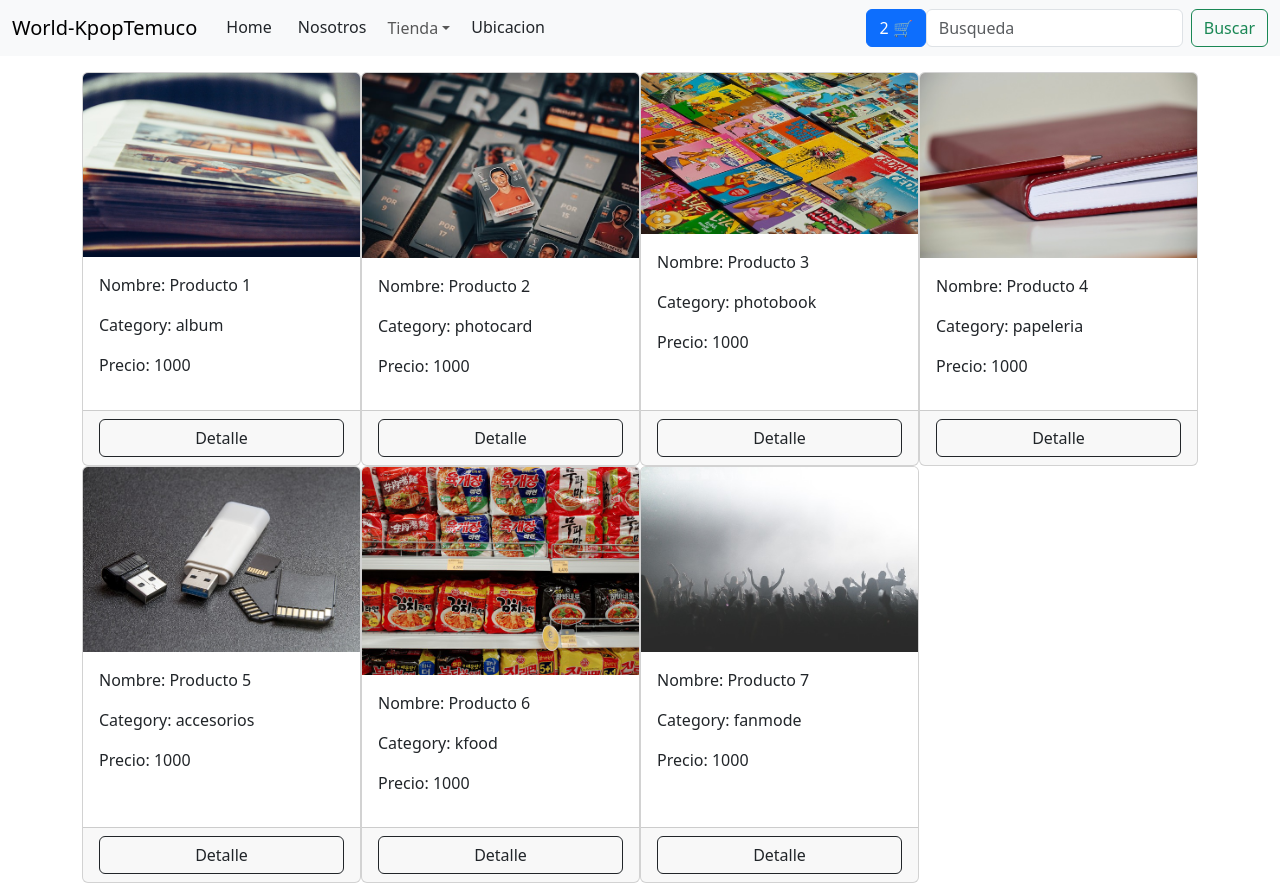
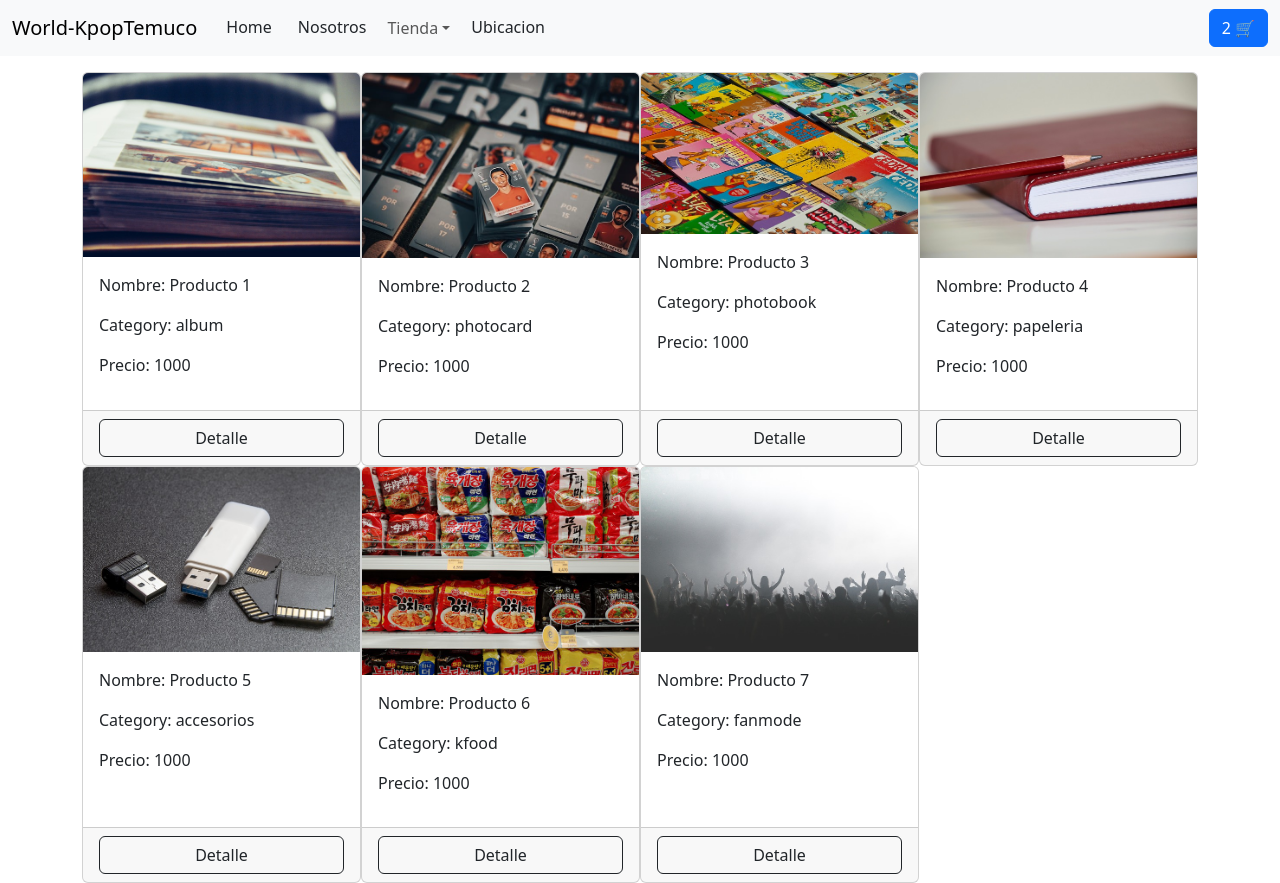
Before and after one commit to clinconao/PreEntrega1LinconaoReact, a React (Vite) app in the folder preEntrega2Linconao/: page / in a window 1280 px wide. Built offline with nearby package versions, Linux system fonts and the light colour scheme.

Commit message:
actualizacion breve

```diff
--- a/preEntrega2Linconao/src/componentes/ItemDetail.jsx
+++ b/preEntrega2Linconao/src/componentes/ItemDetail.jsx
@@ -3,6 +3,9 @@ import ItemCounter from "./ItemCount"
 
 const ItemDetail = ({product}) => {
 
+    const agregarAlCarrito = (producto) => {
+        console.log("Se agregó el producto al carrito", producto);
+    };
     const onAdd = cant => {
         console.log('cantidad seleccionada', cant)
         agregarAlCarrito({...product, cant})
--- a/preEntrega2Linconao/src/componentes/ItemDetailContainer.jsx
+++ b/preEntrega2Linconao/src/componentes/ItemDetailContainer.jsx
@@ -9,6 +9,7 @@ import { mFetch } from "../helpers/mFetch"
 export const ItemDetailContainer = () => {
     const [product, setProduct] = useState({})
     const { pid } = useParams()
+
 
     useEffect(() => {
             mFetch(pid)
--- a/preEntrega2Linconao/src/componentes/NavBar.jsx
+++ b/preEntrega2Linconao/src/componentes/NavBar.jsx
@@ -59,15 +59,7 @@ function NavBar () {
                 <CartWidget />
               </NavLink>
 
-              <Form className="d-flex">
-                <Form.Control
-                  type="search"
-                  placeholder="Busqueda"
-                  className="me-2"
-                  aria-label="Search"
-                />
-                <Button variant="outline-success">Buscar</Button>
-              </Form>
+
             </Navbar.Collapse>
           </Container>
         </Navbar>
--- a/preEntrega2Linconao/src/helpers/mFetch.js
+++ b/preEntrega2Linconao/src/helpers/mFetch.js
@@ -6,7 +6,7 @@ const products = [
         price: 1000,
         stock: 500,
         description: 'Lorem ipsum dolor sit amet consectetur adipisicing elit. Quisquam, voluptatum.',
-        imageUrl: './assets/photo01.jpg'
+        imageUrl: '/assets/photo01.jpg'
     },
 
     {
@@ -16,7 +16,7 @@ const products = [
         price: 1000,
         stock: 500,
         description: 'Lorem ipsum dolor sit amet consectetur adipisicing elit. Quisquam, voluptatum.',
-        imageUrl: './assets/photo02.jpg'
+        imageUrl: '/assets/photo02.jpg'
     },
 
     {
@@ -26,7 +26,7 @@ const products = [
         price: 1000,
         stock: 500,
         description: 'Lorem ipsum dolor sit amet consectetur adipisicing elit. Quisquam, voluptatum.',
-        imageUrl: './assets/photo03.jpg'
+        imageUrl: '/assets/photo03.jpg'
     },
 
     {
@@ -36,7 +36,7 @@ const products = [
         price: 1000,
         stock: 500,
         description: 'Lorem ipsum dolor sit amet consectetur adipisicing elit. Quisquam, voluptatum.',
-        imageUrl: './assets/photo04.jpg'
+        imageUrl: '/assets/photo04.jpg'
     },
 
     {
@@ -46,7 +46,7 @@ const products = [
         price: 1000,
         stock: 500,
         description: 'Lorem ipsum dolor sit amet consectetur adipisicing elit. Quisquam, voluptatum.',
-        imageUrl: './assets/photo05.jpg'
+        imageUrl: '/assets/photo05.jpg'
     },
 
     {
@@ -56,7 +56,7 @@ const products = [
         price: 1000,
         stock: 500,
         description: 'Lorem ipsum dolor sit amet consectetur adipisicing elit. Quisquam, voluptatum.',
-        imageUrl: './assets/photo06.jpg'
+        imageUrl: '/assets/photo06.jpg'
     },
 
     {
@@ -66,7 +66,7 @@ const products = [
         price: 1000,
         stock: 500,
         description: 'Lorem ipsum dolor sit amet consectetur adipisicing elit. Quisquam, voluptatum.',
-        imageUrl: './assets/photo07.jpg'
+        imageUrl: '/assets/photo07.jpg'
     },
 
 ]
```
